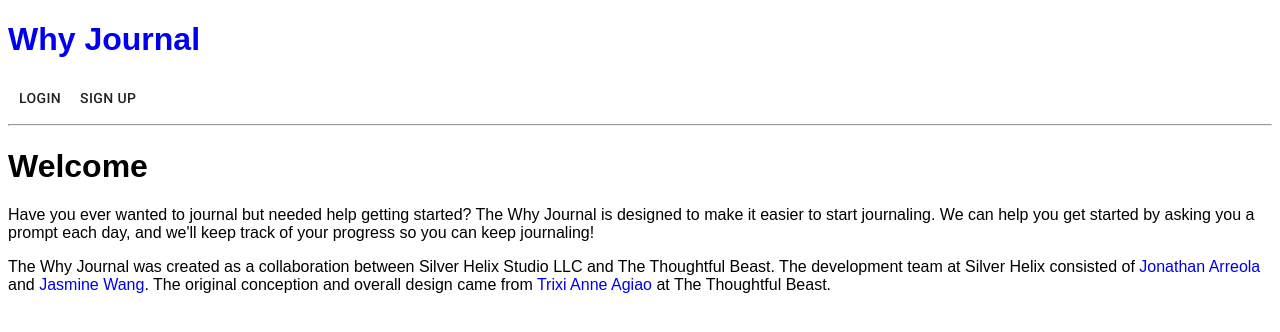
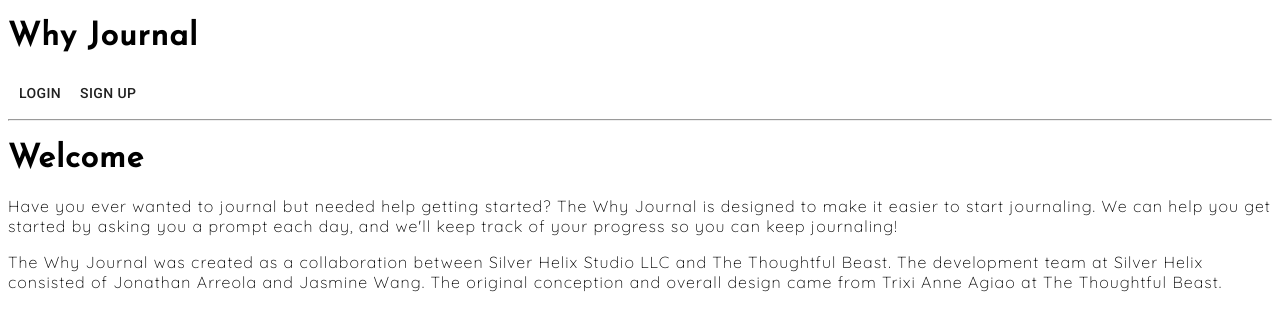
Before and after one commit to SilverHelixStudioLLC/WhyJournal, a React app: page / in a window 1280 px wide. Built offline with nearby package versions, Linux system fonts and the light colour scheme; no server answers.

Commit message:
adds branded google fonts and updates styling

```diff
--- a/public/index.html
+++ b/public/index.html
@@ -8,6 +8,9 @@
     <link rel="stylesheet" href="https://fonts.googleapis.com/css?family=Roboto:300,400,500,700&display=swap" />
     <link rel="stylesheet" href="https://fonts.googleapis.com/icon?family=Material+Icons" />
     <!-- end MaterialUI imports-->
+    <!-- Thoughtful Beast branding fonts -->
+    <link rel="preconnect" href="https://fonts.gstatic.com">
+    <link href="https://fonts.googleapis.com/css2?family=Josefin+Sans&family=Quicksand:wght@300;700&display=swap" rel="stylesheet">
     <link rel="stylesheet" href="/style.css" />
     <script defer src="/bundle.js"></script>
   </head>
--- a/public/style.css
+++ b/public/style.css
@@ -1,9 +1,30 @@
+/**
+
+Thoughtful Beast branding colors
+#FB0083; magenta
+#FF828E; pink
+#DAFF2E; yellow
+#00D489; green
+#004BD4; blue
+
+*/
+
 body {
-  font-family: sans-serif;
+  font-family: "Quicksand", "Roboto", sans-serif;
+  letter-spacing: 1px;
+}
+
+h1 {
+  font-family: "Josefin Sans", sans-serif;
 }
 
 a {
   text-decoration: none;
+  color: black;
+}
+
+a:hover {
+  text-decoration: underline;
 }
 
 label {
```
